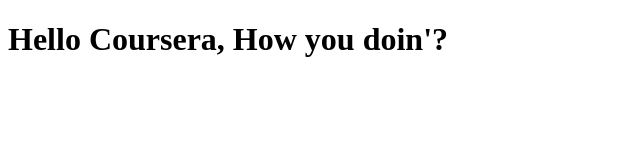
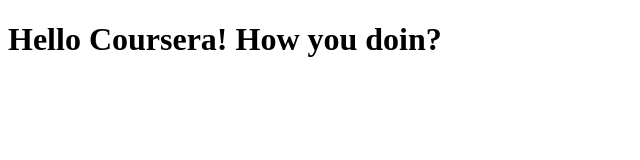
Before and after one commit to muhammadhamza20/coursera-web-development, a plain HTML site: page Website/index.html in a window 1280 px wide. Shown: the whole page, without its empty margins (0-640 px from the left). Drawn offline with Linux system fonts and the light colour scheme.

Commit message:
Updated first page

```diff
--- a/Website/index.html
+++ b/Website/index.html
@@ -4,6 +4,6 @@
 	<title>Hello Coursera</title>
 </head>
 <body>
-<h1>Hello Coursera, How you doin'?</h1>
+<h1>Hello Coursera! How you doin?</h1>
 </body>
 </html>
```
